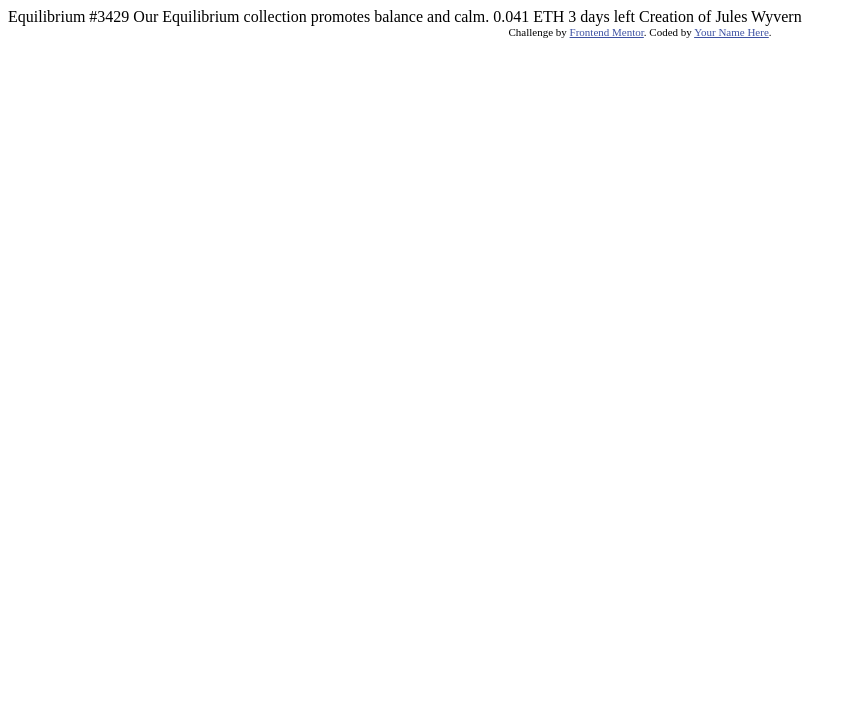
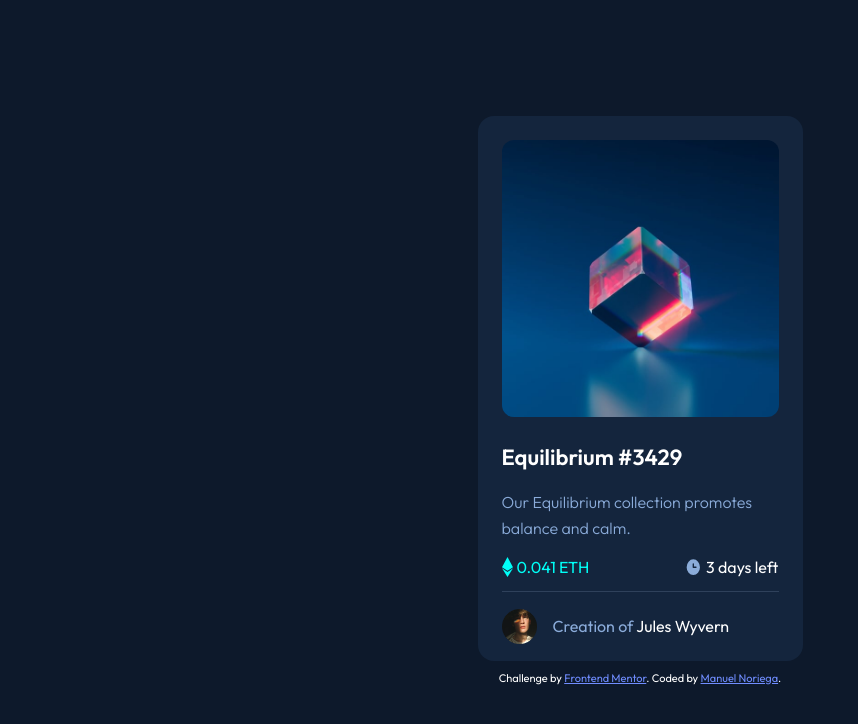
Before and after one commit to Manuel-Noriega/pagee.github.io, a plain HTML site: page projects/nft-preview-card-component-main/index.html in a window 1280 px wide. Shown: the whole page, without its empty margins (0-858 px from the left). Drawn offline with Linux system fonts and the light colour scheme.

Commit message:
projects

```diff
--- /dev/null
+++ b/projects/nft-preview-card-component-main/css/styles.css
@@ -0,0 +1,162 @@
+@import url('https://fonts.googleapis.com/css2?family=Outfit:wght@300;400;600&display=swap');
+
+* {
+    margin: 0;
+    padding: 0;
+    box-sizing: border-box;
+}
+
+body {
+    font-family: 'Outfit', sans-serif;
+    display: flex;
+    flex-direction: column;
+    justify-content: center;
+    align-items: center;
+    min-height: 100vh;
+    background-color: hsl(217, 54%, 11%);
+}
+
+.tarjeta {
+    width: 325px;
+    height: 545px;
+    padding: 24px;
+    border-radius: 16px;
+    /* border: 3px solid; */
+    background-color: hsl(216, 50%, 16%);
+    color: hsl(0, 0%, 100%);
+}
+
+.tarjeta__product {
+    width: 277px;
+    height: 277px;
+    border-radius: 12px;
+    overflow: hidden;
+    background-image: url("../images/image-equilibrium.jpg");
+    background-size: 100%;
+    background-position: center;
+    text-align: center;
+    transition-property: background-size;
+    transition-duration: 1100ms;
+    /* transition: background-size 8s; */
+}
+
+.tarjeta__product:hover {
+    background-size: 120%;
+}
+
+.tarjeta__product--hover {
+    width: inherit;
+    height: inherit;
+    background-position: center;
+    background-repeat: no-repeat;
+    background-color: transparent;
+    background-image: url("../images/icon-view.svg");
+    background-size: 0%;
+    transition-property: background-color, background-image, background-size;
+    transition-duration: 1000ms, 1000ms, 200ms;
+}
+
+.tarjeta__product--hover:hover {
+    background-color: hsla(178, 100%, 50%, 0.481);
+    background-image: url("../images/icon-view.svg");
+    background-size: 17.3%;
+
+}
+
+.tarjeta__inf__name--hover {
+    color: inherit;
+    font-size: 22px;
+    margin: 26px 0 18px;
+    transition-property: color;
+    transition-duration: 150ms;
+    font-weight: 600;
+}
+
+.tarjeta__inf__name--hover:hover {
+    color: hsl(178, 100%, 50%);
+}
+
+.tarjeta__inf__des {
+    color: hsl(215, 51%, 70%);
+    font-size: 16px;
+    line-height: 26px;
+    margin-bottom: 16px;
+    font-weight: 300;
+}
+
+.tarjeta__inf__price-and-time {
+    display: flex;
+    /* flex-direction: column; */
+    justify-content: space-between;
+    align-items: center;
+    width: 100%;
+    margin-bottom: 14px;
+    font-weight: 400;
+    /* height: 40px; */
+    /* background-color: red; */
+}
+
+.tarjeta__inf__price-and-time__time {
+    display: flex;
+    align-content: center;
+
+}
+
+.tarjeta__inf__price-and-time__price {
+    display: flex;
+    align-content: center;
+}
+.tarjeta__inf__price-and-time__price p {
+    color: hsl(178, 100%, 50%);
+}
+
+
+.line {
+    display: inline-block;
+    margin-right: 4px;
+}
+
+.tarjeta__user {
+    width: 100%;
+    height: 70px;
+    /* background-color: red; */
+    border-top: 1px solid hsl(215, 32%, 27%);
+    overflow: hidden;
+    display: flex;
+    flex-direction: row;
+    align-items: center;
+}
+
+.tarjeta__user img {
+    width: 35px;
+    height: 35px;
+    margin-right: 16px;
+}
+
+.tarjeta__user__name {
+    color: hsl(215, 51%, 70%);
+}
+
+
+.tarjeta__user__name--hover {
+    color: hsl(0, 0%, 100%);
+}
+
+.tarjeta__user__name--hover:hover {
+    color: hsl(178, 100%, 50%);
+}
+
+
+.footer {
+    width: 500px;
+    text-align: center;
+    color: white;
+    margin-top: 10px;
+}
+.footer__attribution {
+    font-size: 11px;
+    text-align: center;
+    color: white;
+}
+    .footer__attribution a { color: hsl(228, 100%, 72%);
+    }
--- a/projects/nft-preview-card-component-main/index.html
+++ b/projects/nft-preview-card-component-main/index.html
@@ -2,32 +2,61 @@
 <html lang="en">
 <head>
   <meta charset="UTF-8">
-  <meta name="viewport" content="width=device-width, initial-scale=1.0"> <!-- displays site properly based on user's device -->
-
+  <meta name="viewport" content="width=device-width, initial-scale=1.0">
   <link rel="icon" type="image/png" sizes="32x32" href="./images/favicon-32x32.png">
 
   <title>Frontend Mentor | NFT preview card component</title>
 
-  <!-- Feel free to remove these styles or customise in your own stylesheet 👍 -->
-  <style>
-    .attribution { font-size: 11px; text-align: center; }
-    .attribution a { color: hsl(228, 45%, 44%); }
-  </style>
+  <link rel="stylesheet" href="./css/styles.css">
 </head>
 <body>
 
-  Equilibrium #3429
-
-  Our Equilibrium collection promotes balance and calm.
-
-  0.041 ETH
-  3 days left
-
-  Creation of Jules Wyvern
-
-  <div class="attribution">
-    Challenge by <a href="https://www.frontendmentor.io?ref=challenge" target="_blank">Frontend Mentor</a>.
-    Coded by <a href="#">Your Name Here</a>.
-  </div>
+  <!-- <div class="max"> -->
+  <main class="tarjeta">
+    <section class="tarjeta__product">
+        <!-- <img class="tarjeta__product__image" src="./images/image-equilibrium.jpg" alt=""> -->
+        <div class="tarjeta__product--hover">
+          <picture class="tarjeta__product__image--hover">
+            <!-- <img class="tarjeta__product__image__view--hover" src="./images/icon-view.svg" alt="view"> -->
+          </picture>
+        </div>
+      </section>
+      <section class="tarjeta__inf">
+        <h1 class="tarjeta__inf__name--hover">
+          Equilibrium #3429
+        </h1>
+        <p class="tarjeta__inf__des">
+          Our Equilibrium collection promotes balance and calm.
+        </p>
+        <div class="tarjeta__inf__price-and-time">
+          <div class="tarjeta__inf__price-and-time__price">
+            <img class="line" src="./images/icon-ethereum.svg" alt="icon-ethereum">
+            <p>
+              0.041 ETH
+            </p>
+          </div>
+          <div class="tarjeta__inf__price-and-time__time">
+            <img class="line" src="./images/icon-clock.svg" alt="icon-clock">
+            <p>
+              3 days left
+            </p>
+          </div>
+        </div>
+      </section>
+      <!-- <hr> -->
+      <section class="tarjeta__user">
+        <img src="./images/image-avatar.png" alt="user">
+        <p class="tarjeta__user__name">
+          Creation of
+          <span class="tarjeta__user__name--hover">Jules Wyvern</span>
+        </p>
+      </section>
+    </main>
+    <footer class="footer">
+      <div class="footer__attribution">
+        Challenge by <a href="https://www.frontendmentor.io?ref=challenge" target="_blank">Frontend Mentor</a>. Coded by <a href="#">Manuel Noriega</a>.
+      </div>
+    </footer>
+  <!-- </div> -->
 </body>
 </html>
```
